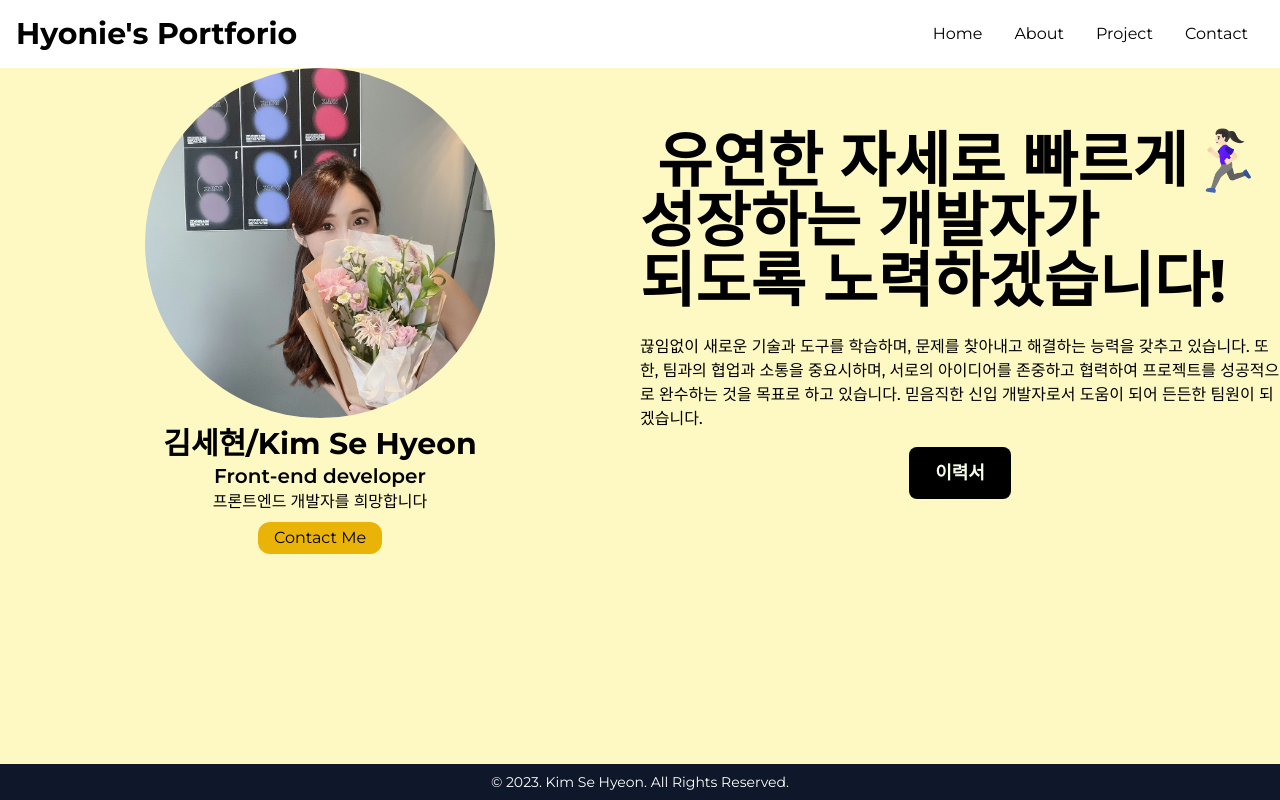
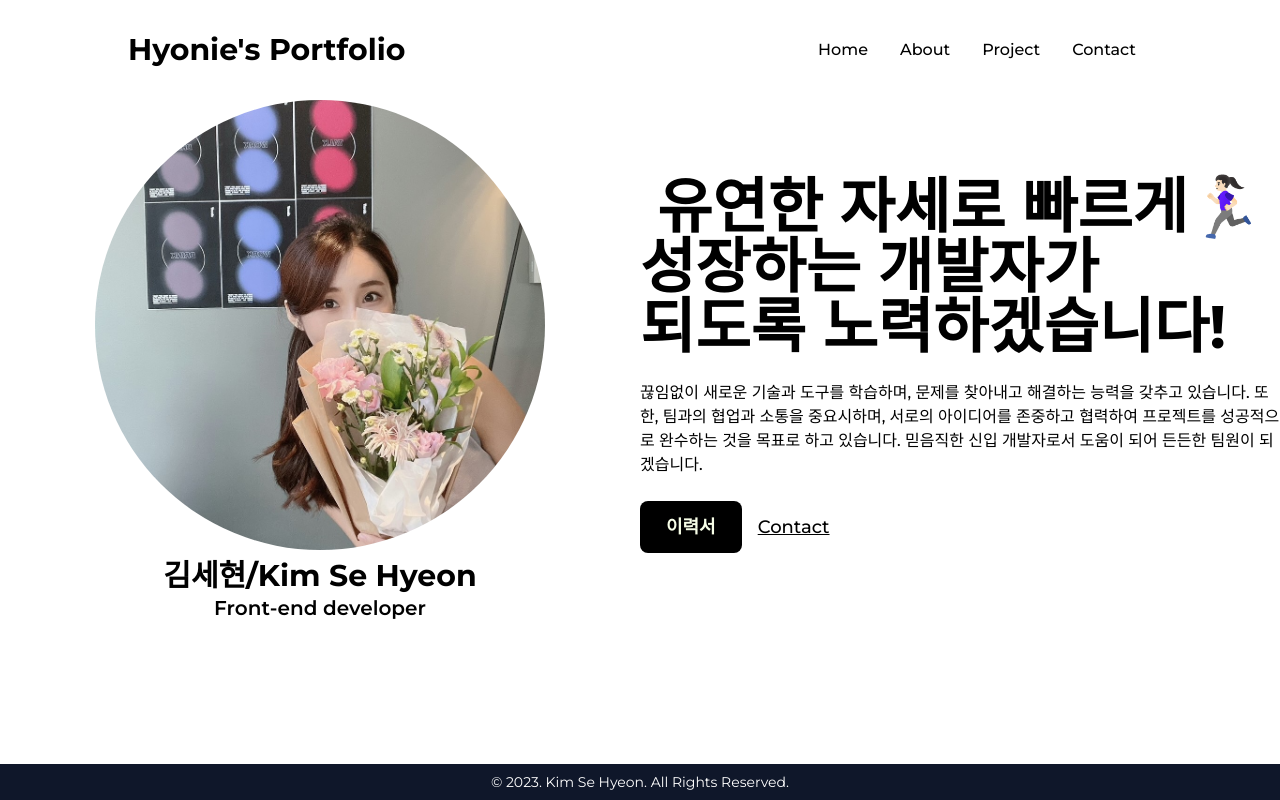
Before and after one commit to hyonie-Kim/ksh-portfolio, a Next.js app in the folder client/: page / in a window 1280 px wide. Built offline with nearby package versions, Linux system fonts and the light colour scheme.

Commit message:
feat: Home 화면

```diff
--- a/client/src/app/layout.tsx
+++ b/client/src/app/layout.tsx
@@ -19,7 +19,7 @@ export default function RootLayout({
     <html lang="en" className={montserrat.className}>
       <body className="flex flex-col w-full max-w-screen-2xl mx-auto">
         <Header />
-        <main className="grow bg-yellow-100">{children}</main>
+        <main className="grow">{children}</main>
         <Footer />
       </body>
     </html>
--- a/client/src/components/ContactBtn.tsx
+++ b/client/src/components/ContactBtn.tsx
@@ -6,7 +6,7 @@ import Link from "next/link";
 const MotionLink = motion(Link);
 export default function ContactBtn() {
   return (
-    <div>
+    <>
       <MotionLink
         href="/contact"
         className="bg-yellow-500 rounded-xl py-1 px-4 mt-2"
@@ -14,6 +14,6 @@ export default function ContactBtn() {
       >
         ContactBtn
       </MotionLink>
-    </div>
+    </>
   );
 }
--- a/client/src/components/Footer.tsx
+++ b/client/src/components/Footer.tsx
@@ -3,7 +3,7 @@ import React from "react";
 export default function Footer() {
   return (
     <p className="bg-slate-900 text-white py-2 text-sm text-center">
-      {"© 2023. Kim Se Hyeon. All Rights Reserved."}
+      &copy; {new Date().getFullYear()}. Kim Se Hyeon. All Rights Reserved.
     </p>
   );
 }
--- a/client/src/components/Header.tsx
+++ b/client/src/components/Header.tsx
@@ -10,7 +10,7 @@ const CustomLink: React.FC<CustomProps> = ({ href, title, className }) => {
   return (
     <Link href={href} className={`${className} relative group`}>
       {title}
-      <span className="h-[1px] inline-block w-0 bg-black absolute left-0 -bottom-0.5 group-hover:w-full transition-[width] ease duration-300">
+      <span className="h-[2px] inline-block w-0 bg-black absolute left-0 -bottom-0.5 group-hover:w-full transition-[width] ease duration-300">
         &nbsp;
       </span>
     </Link>
@@ -19,9 +19,9 @@ const CustomLink: React.FC<CustomProps> = ({ href, title, className }) => {
 
 export default function Header() {
   return (
-    <header className="flex justify-between items-center p-4">
+    <header className="flex justify-between items-center px-32 py-8 font-medium">
       <Link href="/">
-        <h1 className="text-3xl font-bold">{"Hyonie's Portforio"}</h1>
+        <h1 className="text-3xl font-bold">{"Hyonie's Portfolio"}</h1>
       </Link>
 
       <nav className="flex gap-4">
--- a/client/src/components/Hero.tsx
+++ b/client/src/components/Hero.tsx
@@ -13,19 +13,14 @@ export default function Hero() {
           className="mx-auto rounded-full"
           src={profileImage}
           alt="ProfileImage"
-          width={350}
-          height={350}
+          width={450}
+          height={450}
           priority
         />
         <div className="text-center">
           <h2 className="text-3xl font-bold mt-2">{"김세현/Kim Se Hyeon"}</h2>
           <h3 className="text-xl font-semibold">Front-end developer</h3>
-          <p>프론트엔드 개발자를 희망합니다</p>
-          <Link href="/contact">
-            <button className="bg-yellow-500 rounded-xl py-1 px-4 mt-2">
-              Contact Me
-            </button>
-          </Link>
+          {/* <p>프론트엔드 개발자를 희망합니다</p> */}
         </div>
       </div>
       <div className="w-1/2 flex flex-col items-center self-center">
@@ -40,13 +35,19 @@ export default function Hero() {
           목표로 하고 있습니다. 믿음직한 신입 개발자로서 도움이 되어 든든한
           팀원이 되겠습니다.
         </p>
-        <div>
+        <div className="flex items-center self-start mt-2">
           <Link
             href="/"
             target={"_blank"}
             className="flex items-center bg-black text-lime-50 p-2.5 px-6 rounded-lg text-lg font-semibold hover:bg-lime-50 hover:text-black border-2 border-solid border-transparent hover:border-black"
           >
             이력서
+          </Link>
+          <Link
+            href="/contact"
+            className="ml-4 text-lg font-medium text-black underline"
+          >
+            Contact
           </Link>
         </div>
       </div>
```
Also changed, not shown: client/public/images/circular-text.png (added).
